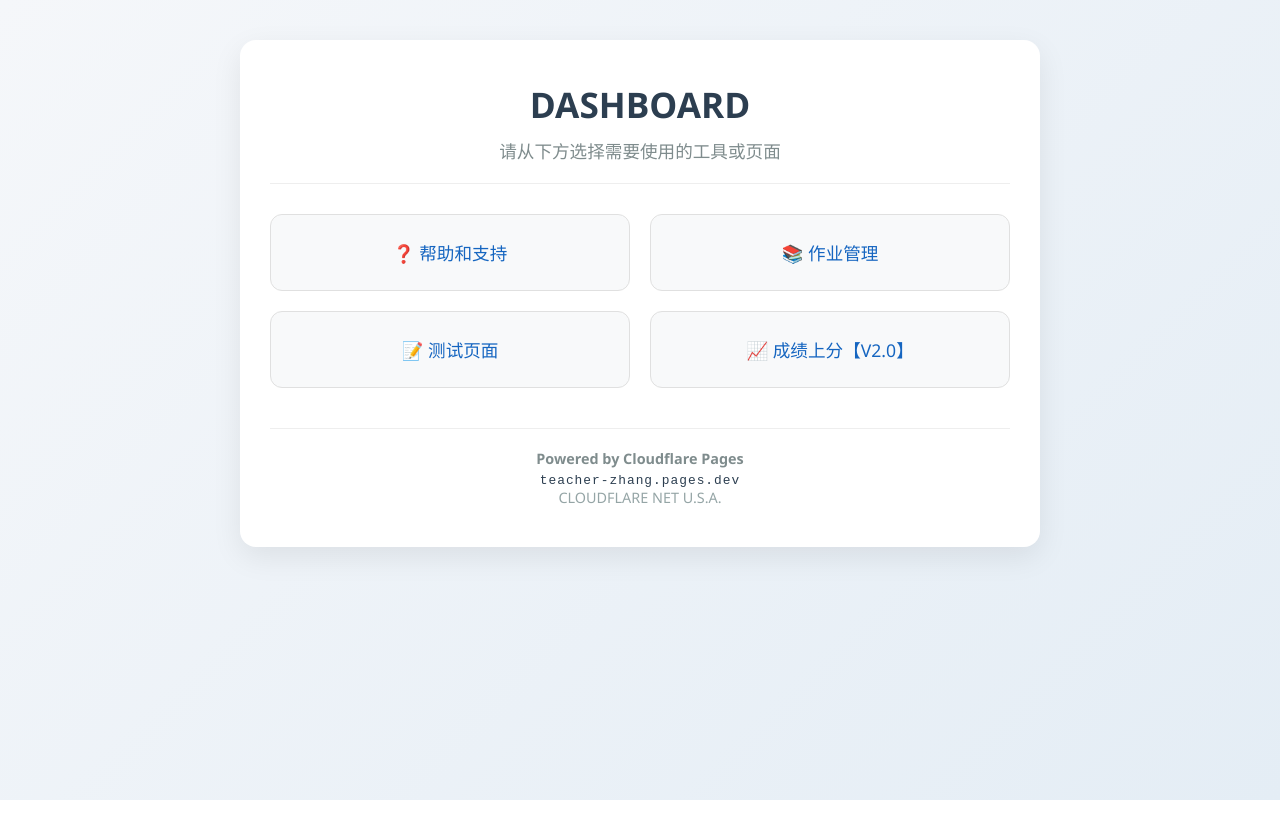
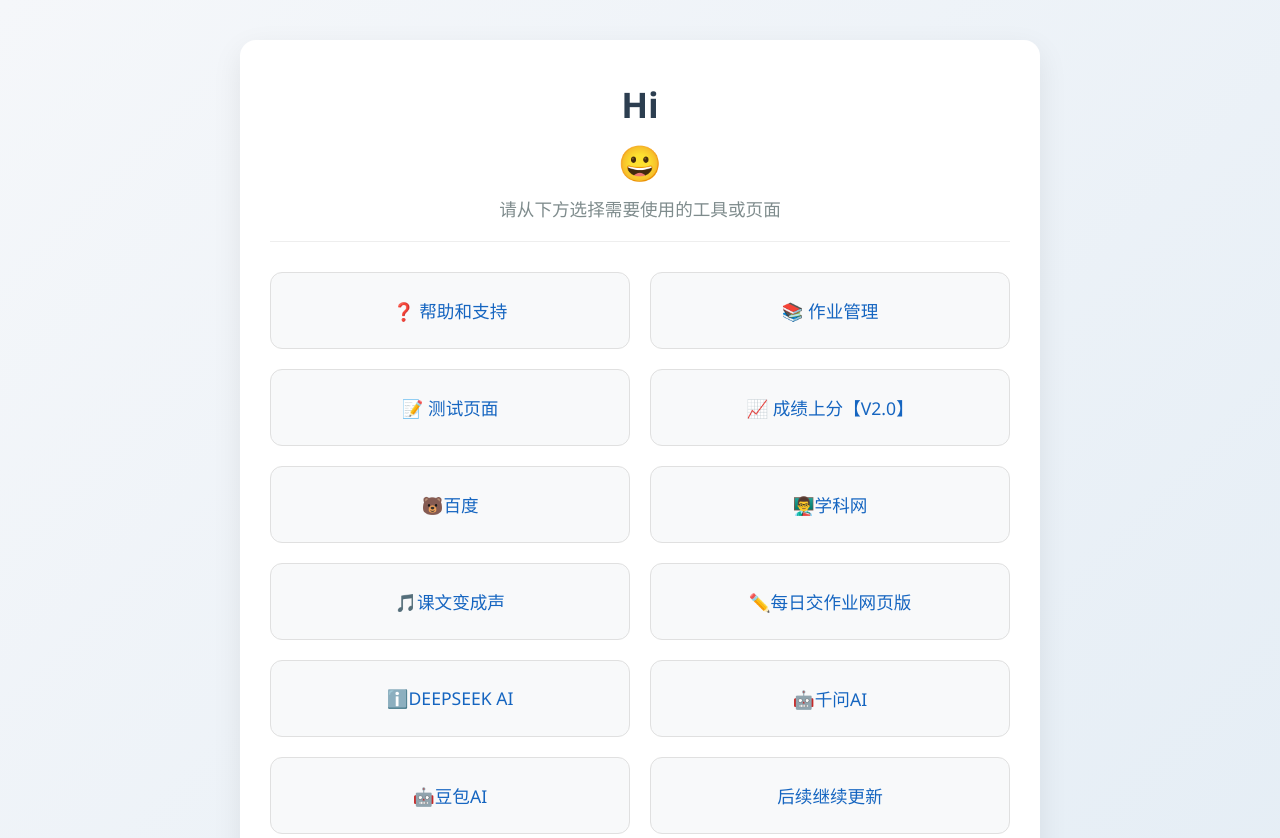
Before and after one commit to Billy-2023/cloudflare-dl, a plain HTML site: page index.html in a window 1280 px wide. Shown: the top 838 px of the page. Before the commit the page ends 800 px from the top, so only its background shows below. Drawn offline with Linux system fonts and the light colour scheme.

Commit message:
扩展标签页，帽子云预备
        <div class="grid">
            <div class="card"><a href="tip.html">❓ 帮助和支持</a></div>
            <div class="card"><a href="zygl.html">📚 作业管理</a></div>
            <div class="card"><a href="123.html">📝 测试页面</a></div>
            <div class="card"><a href="cjsf.html">📈 成绩上分【V2.0】</a></div>
            <div class="card"><a href="https://www.baidu.com">🐻百度</a></div>
            <div class="card"><a href="https://www.zxxk.com/">👨‍🏫学科网</a></div>
            <div class="card"><a href="https://ttsmaker.cn/">🎵课文变成声</a></div>
            <div class="card"><a href="https://zuoye.lulufind.com/">✏️每日交作业网页版</a></div>
            <div class="card"><a href="https://chat.deepseek.com/">ℹ️DEEPSEEK AI</a></div>
            <div class="card"><a href="https://www.qianwen.com/">🤖千问AI</a></div>
            <div class="card"><a href="https://www.doubao.com/">🤖豆包AI</a></div>
            <div class="card"><a href="https://www.example.com/">后续继续更新</a></div>
        </div>

```diff
--- a/index.html
+++ b/index.html
@@ -98,16 +98,24 @@
 <body>
     <div class="container">
         <div class="header">
-            <h1>DASHBOARD</h1>
+            <h1>Hi</h1>
+            <h1>😀</h1>
             <p>请从下方选择需要使用的工具或页面</p>
         </div>
 
         <div class="grid">
-            <!-- 注意这里改成了帮助和支持，链接指向 tip.html -->
             <div class="card"><a href="tip.html">❓ 帮助和支持</a></div>
             <div class="card"><a href="zygl.html">📚 作业管理</a></div>
             <div class="card"><a href="123.html">📝 测试页面</a></div>
             <div class="card"><a href="cjsf.html">📈 成绩上分【V2.0】</a></div>
+            <div class="card"><a href="https://www.baidu.com">🐻百度</a></div>
+            <div class="card"><a href="https://www.zxxk.com/">👨‍🏫学科网</a></div>
+            <div class="card"><a href="https://ttsmaker.cn/">🎵课文变成声</a></div>
+            <div class="card"><a href="https://zuoye.lulufind.com/">✏️每日交作业网页版</a></div>
+            <div class="card"><a href="https://chat.deepseek.com/">ℹ️DEEPSEEK AI</a></div>
+            <div class="card"><a href="https://www.qianwen.com/">🤖千问AI</a></div>
+            <div class="card"><a href="https://www.doubao.com/">🤖豆包AI</a></div>
+            <div class="card"><a href="https://www.example.com/">后续继续更新</a></div>
         </div>
 
         <div class="footer">
```
